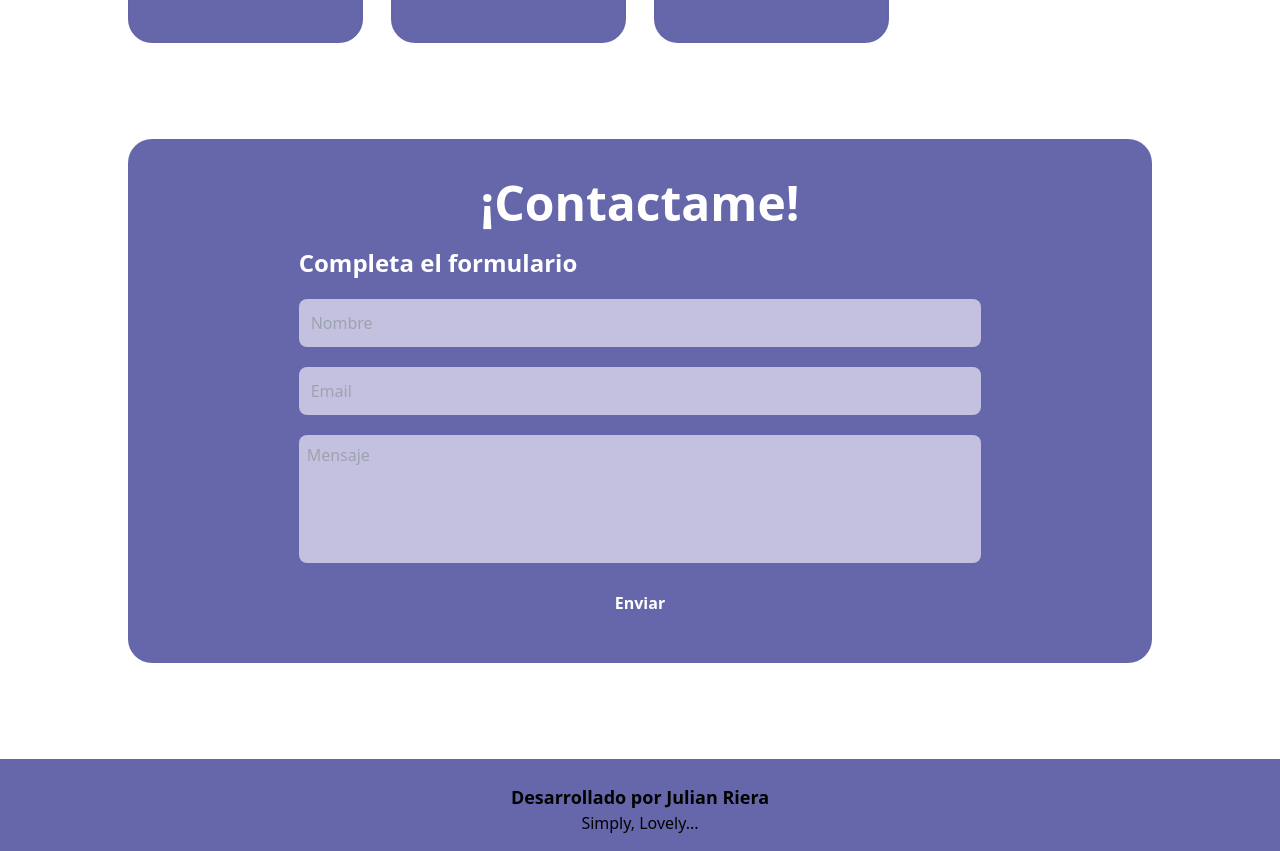
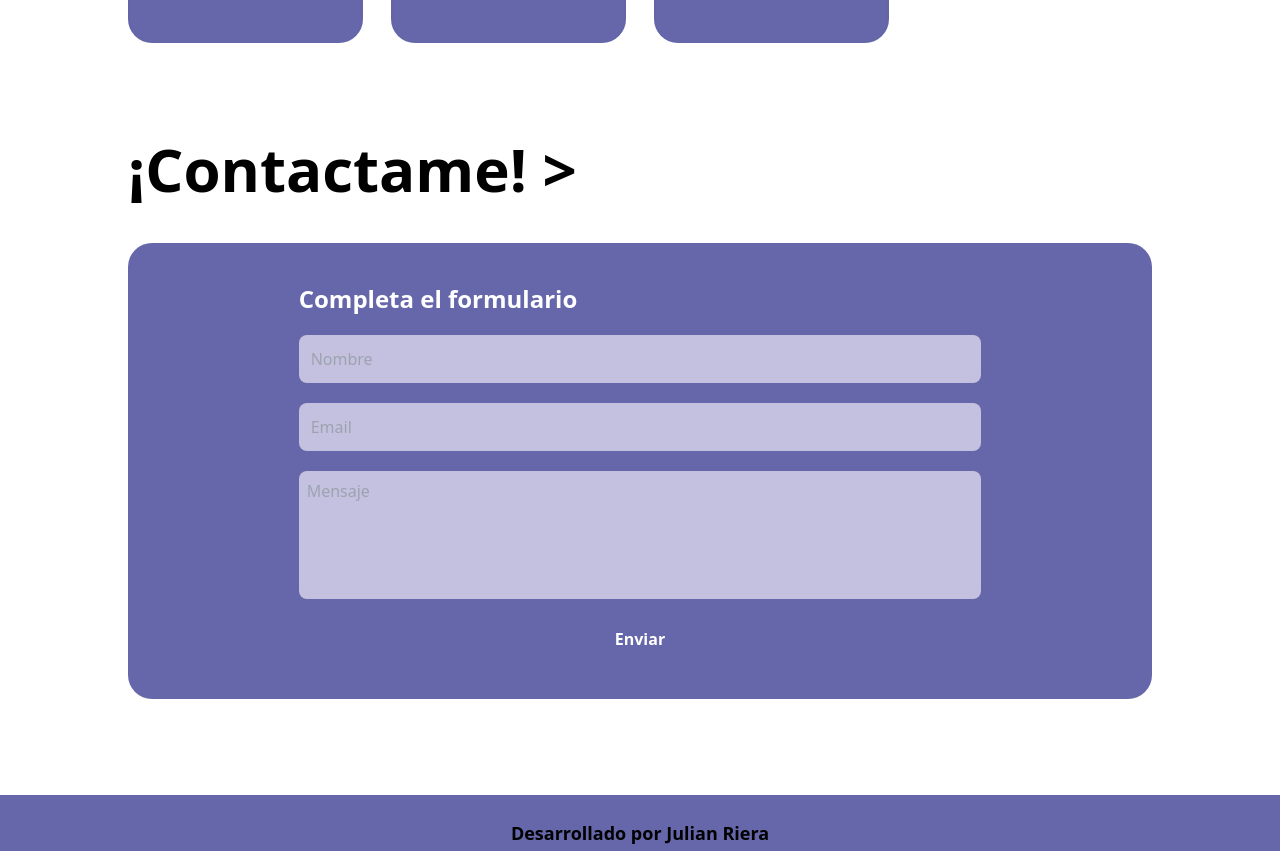
Before and after one commit to Srezequielr/Portfolio, a Next.js app in the folder portfolio/: page / in a window 1280 px wide. Shown: the part 2700-3551 px from the top of the page. Built offline with nearby package versions, Linux system fonts and the light colour scheme; some icons are missing.

Commit message:
Muchas cosas

```diff
--- a/portfolio/src/app/components/Contact.jsx
+++ b/portfolio/src/app/components/Contact.jsx
@@ -1,10 +1,11 @@
 export default function Contact() {
   return (
     <article id="contact" className="container m-auto scroll-mt-24 my-24">
+        <h2 className="text-4xl sm:text-6xl dark:text-white font-bold my-5">
+          ¡Contactame! &gt;
+        </h2>
+        <br />
       <div className="rounded-3xl bg-mainLight dark:bg-secondDark py-5">
-        <h2 className="text-4xl md:text-5xl font-bold my-5 text-center text-white dark:text-black">
-          ¡Contactame!
-        </h2>
         <div className="my-5 mx-auto w-3/4 sm:w-4/5 lg:w-2/3">
           <h2 className="text-2xl font-bold my-5 text-white dark:text-black">Completa el formulario</h2>
           <form
@@ -17,24 +18,27 @@ export default function Contact() {
               name="name"
               placeholder="Nombre"
               className="p-3 bg-detailColor rounded-lg"
+              required
             />
             <input
               type="email"
               name="email"
               placeholder="Email"
               className="p-3 bg-detailColor rounded-lg"
+              required
             />
             <textarea
               type="text"
               name="message"
               placeholder="Mensaje"
               className="h-32 resize-none p-2 bg-detailColor rounded-lg"
+              required
             />
             <input type="hidden" name="_gotcha" style={{ display: "none" }} />
 
             <button
               type="submit"
-              className="font-bold hover:bg-slate-400 rounded-sm transition text-center p-2 w-20 m-auto text-white dark:text-black"
+              className="font-bold hover:bg-detailColor rounded-lg transition text-center p-2 w-20 m-auto text-white dark:text-black"
             >
               Enviar
             </button>
--- a/portfolio/src/app/components/Proyect.jsx
+++ b/portfolio/src/app/components/Proyect.jsx
@@ -14,7 +14,7 @@ export default function Proyect({ data }) {
         <Link
           href={data.gitHub}
           target="_blank"
-          className="shadow-lg rounded-lg bg-detailColor p-1"
+          className="shadow-2xl rounded-lg bg-detailColor p-1 hover:shadow-none transition"
         >
           <Icon
             icon={"line-md:github"}
@@ -22,7 +22,7 @@ export default function Proyect({ data }) {
           ></Icon>
         </Link>
         <Link href={data.deploy} target="_blank">
-          <p className="font-bold text-xl md:text-2xl shadow-lg rounded-lg bg-detailColor text-center p-2 md:p-3">
+          <p className="font-bold text-xl md:text-2xl shadow-2xl rounded-lg bg-detailColor text-center p-2 md:p-3 hover:shadow-none transition">
             Deploy
           </p>
         </Link>
--- a/portfolio/src/app/components/Skill.jsx
+++ b/portfolio/src/app/components/Skill.jsx
@@ -1,5 +1,4 @@
 import { Icon } from "@iconify/react";
-import Image from "next/image";
 
 export default function Skill({ data }) {
   return (
```
